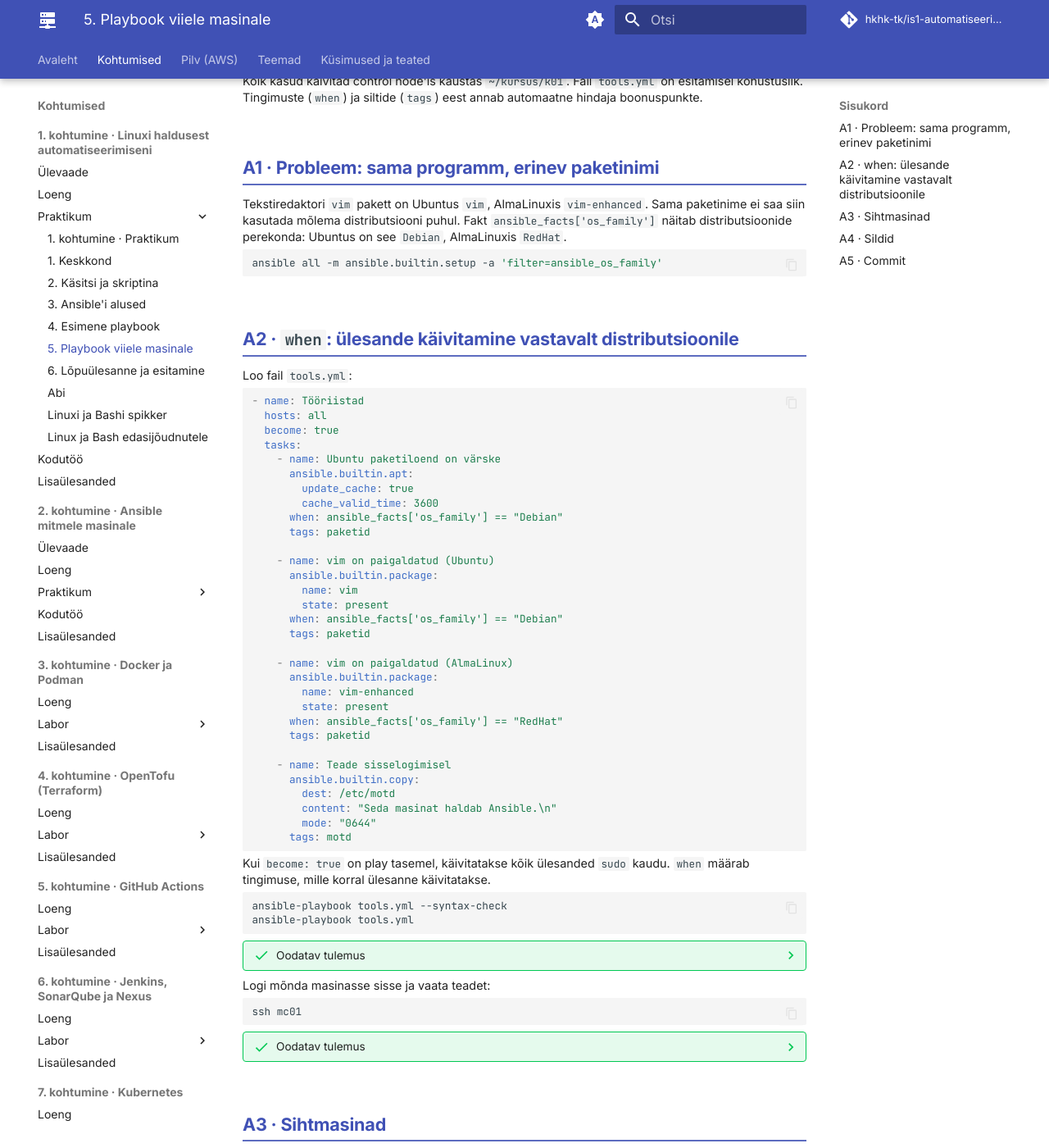
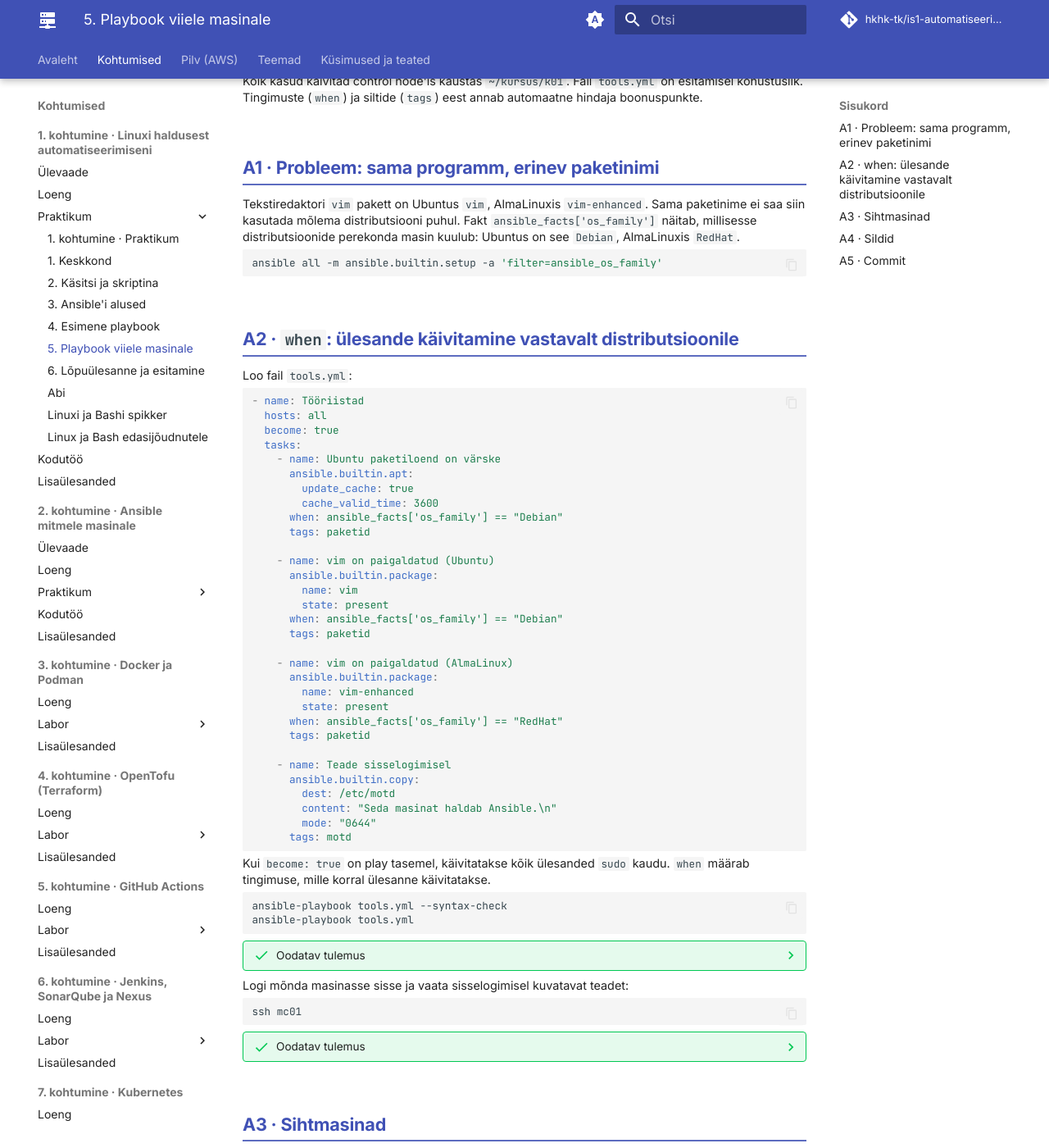
Before and after one commit to hkhk-tk/is1-automatiseerimine, an MkDocs documentation site: the page built from docs/k01/lab-5-parem-playbook.md, in a window 1280 px wide and 1400 px high, scrolled down 242 px. Shown: the whole window at 82% size. Built offline with MkDocs 1.6.1 and Material for MkDocs 9.7.7, drawn with Linux system fonts in a browser that asks for light colours; comment, search, counter and statistics services are not loaded; some of the changed text lies outside the part shown.

Commit message:
K1 praktikumid 3–6: keeleparandused

````diff
--- a/docs/k01/lab-5-parem-playbook.md
+++ b/docs/k01/lab-5-parem-playbook.md
@@ -16,7 +16,7 @@ Kõik käsud käivitad control node'is kaustas `~/kursus/k01`. Fail `tools.yml`
 
 ## A1 · Probleem: sama programm, erinev paketinimi
 
-Tekstiredaktori `vim` pakett on Ubuntus `vim`, AlmaLinuxis `vim-enhanced`. Sama paketinime ei saa siin kasutada mõlema distributsiooni puhul. Fakt `ansible_facts['os_family']` näitab distributsioonide perekonda: Ubuntus on see `Debian`, AlmaLinuxis `RedHat`.
+Tekstiredaktori `vim` pakett on Ubuntus `vim`, AlmaLinuxis `vim-enhanced`. Sama paketinime ei saa siin kasutada mõlema distributsiooni puhul. Fakt `ansible_facts['os_family']` näitab, millisesse distributsioonide perekonda masin kuulub: Ubuntus on see `Debian`, AlmaLinuxis `RedHat`.
 
 ```bash
 ansible all -m ansible.builtin.setup -a 'filter=ansible_os_family'
@@ -71,7 +71,7 @@ ansible-playbook tools.yml
 
     Ubuntu masinates on AlmaLinuxi ülesande olek `skipping` ja AlmaLinuxi masinates on Ubuntu ülesannete olek `skipping`. PLAY RECAP real näitab väli `skipped` vahele jäetud ülesannete arvu.
 
-Logi mõnda masinasse sisse ja vaata teadet:
+Logi mõnda masinasse sisse ja vaata sisselogimisel kuvatavat teadet:
 
 ```bash
 ssh mc01
````
Also changed, not shown: other parts of docs/k01/lab-5-parem-playbook.md (+1 -1 lines), docs/k01/lab-3-ansible-alused.md (+2 -2 lines), docs/k01/lab-4-playbook.md (+2 -2 lines), docs/k01/lab-6-esitamine.md (+2 -2 lines).
